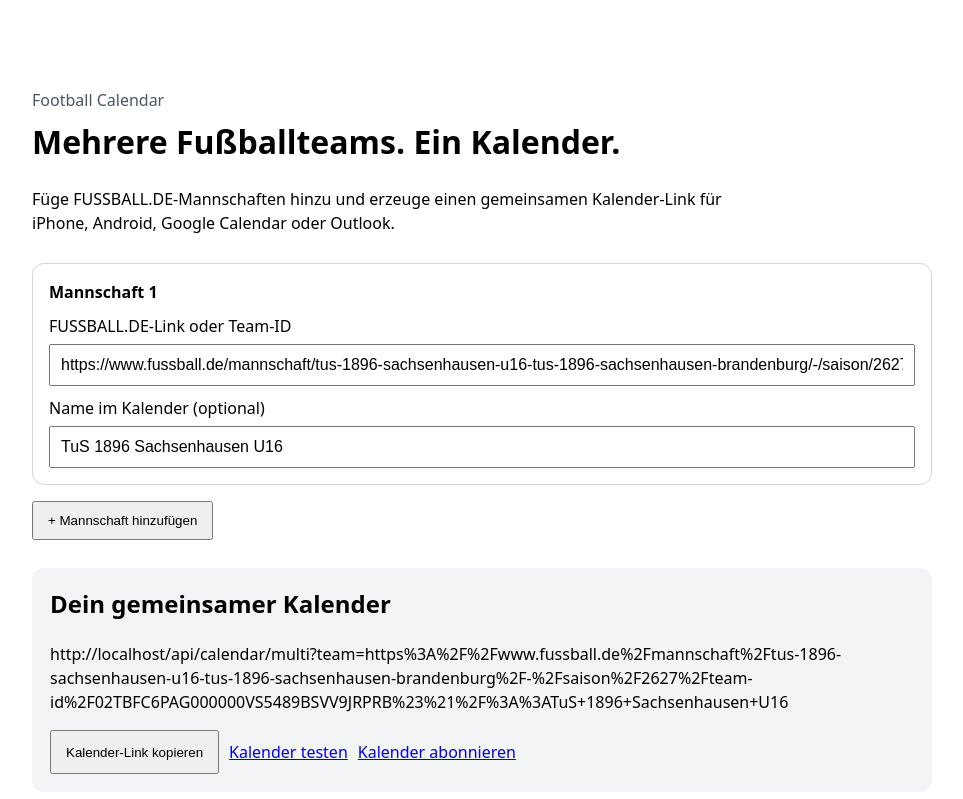
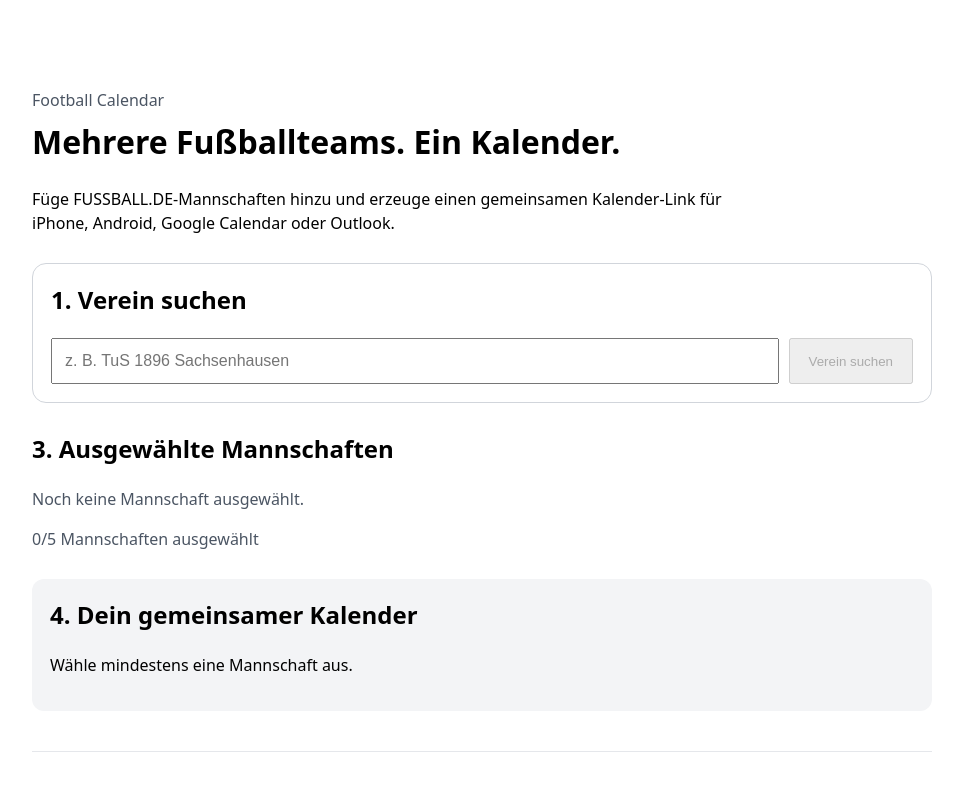
Before and after one commit to ms77-rgb/football-calendar, a Next.js app: page / in a window 1280 px wide. Shown: the top 799 px of the page, without its empty margins (158-1121 px from the left). Built offline with nearby package versions, Linux system fonts and the light colour scheme.

Commit message:
feat: replace link entry with club and team picker

```diff
--- a/app/components/calendar-builder.tsx
+++ b/app/components/calendar-builder.tsx
@@ -1,63 +1,134 @@
 "use client";
 
-import { useMemo, useState } from "react";
+import { FormEvent, useMemo, useState } from "react";
 
-type TeamRow = {
+type SelectedTeam = {
   reference: string;
   name: string;
 };
 
-const EMPTY_TEAM: TeamRow = { reference: "", name: "" };
+type ClubResult = {
+  name: string;
+  url: string;
+};
+
+type TeamResult = {
+  id: string;
+  name: string;
+  url: string;
+};
 
 function toWebcal(url: string): string {
   return url.replace(/^https?:\/\//, "webcal://");
 }
 
 export default function CalendarBuilder() {
-  const [teams, setTeams] = useState<TeamRow[]>([
-    {
-      reference:
-        "https://www.fussball.de/mannschaft/tus-1896-sachsenhausen-u16-tus-1896-sachsenhausen-brandenburg/-/saison/2627/team-id/02TBFC6PAG000000VS5489BSVV9JRPRB#!/",
-      name: "TuS 1896 Sachsenhausen U16"
-    }
-  ]);
+  const [teams, setTeams] = useState<SelectedTeam[]>([]);
+  const [query, setQuery] = useState("");
+  const [clubs, setClubs] = useState<ClubResult[]>([]);
+  const [clubName, setClubName] = useState("");
+  const [clubTeams, setClubTeams] = useState<TeamResult[]>([]);
+  const [searching, setSearching] = useState(false);
+  const [loadingTeams, setLoadingTeams] = useState(false);
+  const [error, setError] = useState("");
   const [copied, setCopied] = useState(false);
 
   const feedUrl = useMemo(() => {
-    if (typeof window === "undefined") return "";
-
-    const validTeams = teams.filter((team) => team.reference.trim());
-    if (validTeams.length === 0) return "";
+    if (typeof window === "undefined" || teams.length === 0) return "";
 
     const url = new URL("/api/calendar/multi", window.location.origin);
 
-    for (const team of validTeams) {
-      const value = team.name.trim()
-        ? `${team.reference.trim()}::${team.name.trim()}`
-        : team.reference.trim();
-      url.searchParams.append("team", value);
+    for (const team of teams) {
+      url.searchParams.append(
+        "team",
+        `${team.reference.trim()}::${team.name.trim()}`
+      );
     }
 
     return url.toString();
   }, [teams]);
 
-  function updateTeam(index: number, field: keyof TeamRow, value: string) {
-    setTeams((current) =>
-      current.map((team, teamIndex) =>
-        teamIndex === index ? { ...team, [field]: value } : team
-      )
+  async function searchClubs(event: FormEvent) {
+    event.preventDefault();
+    const trimmed = query.trim();
+    if (trimmed.length < 2) return;
+
+    setSearching(true);
+    setError("");
+    setClubs([]);
+    setClubTeams([]);
+    setClubName("");
+
+    try {
+      const response = await fetch(
+        `/api/fussball-de/search?q=${encodeURIComponent(trimmed)}`
       );
+      const data = await response.json();
+
+      if (!response.ok) {
+        throw new Error(data.detail || data.error || "Suche fehlgeschlagen.");
+      }
+
+      setClubs(data.clubs ?? []);
+      if ((data.clubs ?? []).length === 0) {
+        setError("Kein Verein gefunden. Probiere einen anderen Suchbegriff.");
+      }
+    } catch (cause) {
+      setError(cause instanceof Error ? cause.message : "Suche fehlgeschlagen.");
+    } finally {
+      setSearching(false);
+    }
+  }
+
+  async function selectClub(club: ClubResult) {
+    setLoadingTeams(true);
+    setError("");
+    setClubName(club.name);
+    setClubTeams([]);
+
+    try {
+      const response = await fetch(
+        `/api/fussball-de/teams?club=${encodeURIComponent(club.url)}`
+      );
+      const data = await response.json();
+
+      if (!response.ok) {
+        throw new Error(
+          data.detail || data.error || "Mannschaften konnten nicht geladen werden."
+        );
+      }
+
+      setClubTeams(data.teams ?? []);
+      if ((data.teams ?? []).length === 0) {
+        setError("Für diesen Verein wurden keine Mannschaften gefunden.");
+      }
+    } catch (cause) {
+      setError(
+        cause instanceof Error
+          ? cause.message
+          : "Mannschaften konnten nicht geladen werden."
+      );
+    } finally {
+      setLoadingTeams(false);
+    }
+  }
+
+  function addTeam(team: TeamResult) {
+    setTeams((current) => {
+      if (current.some((selected) => selected.reference === team.id)) {
+        return current;
+      }
+      if (current.length >= 5) return current;
+
+      return [...current, { reference: team.id, name: team.name }];
+    });
     setCopied(false);
   }
 
-  function addTeam() {
+  function removeTeam(reference: string) {
     setTeams((current) =>
-      current.length >= 5 ? current : [...current, { ...EMPTY_TEAM }]
+      current.filter((team) => team.reference !== reference)
     );
-  }
-
-  function removeTeam(index: number) {
-    setTeams((current) => current.filter((_, teamIndex) => teamIndex !== index));
     setCopied(false);
   }
 
@@ -69,68 +140,148 @@ export default function CalendarBuilder() {
 
   return (
     <section>
-      <div style={{ display: "grid", gap: 16 }}>
-        {teams.map((team, index) => (
       <div
-            key={index}
         style={{
           border: "1px solid #d1d5db",
-              borderRadius: 12,
-              padding: 16,
-              display: "grid",
-              gap: 10
+          borderRadius: 14,
+          padding: 18
         }}
       >
-            <div
+        <h2 style={{ marginTop: 0 }}>1. Verein suchen</h2>
+
+        <form
+          onSubmit={searchClubs}
+          style={{ display: "flex", gap: 10, flexWrap: "wrap" }}
+        >
+          <input
+            value={query}
+            onChange={(event) => setQuery(event.target.value)}
+            placeholder="z. B. TuS 1896 Sachsenhausen"
+            aria-label="Vereinsname"
+            style={{
+              flex: "1 1 300px",
+              minWidth: 0,
+              padding: 12,
+              fontSize: 16
+            }}
+          />
+          <button
+            type="submit"
+            disabled={searching || query.trim().length < 2}
+            style={{ padding: "12px 18px" }}
+          >
+            {searching ? "Suche…" : "Verein suchen"}
+          </button>
+        </form>
+
+        {clubs.length > 0 ? (
+          <div style={{ marginTop: 18 }}>
+            <strong>Gefundene Vereine</strong>
+            <div style={{ display: "grid", gap: 8, marginTop: 8 }}>
+              {clubs.map((club) => (
+                <button
+                  key={club.url}
+                  type="button"
+                  onClick={() => selectClub(club)}
+                  style={{
+                    textAlign: "left",
+                    padding: 12,
+                    border: "1px solid #d1d5db",
+                    borderRadius: 10,
+                    background: "white",
+                    cursor: "pointer"
+                  }}
+                >
+                  {club.name}
+                </button>
+              ))}
+            </div>
+          </div>
+        ) : null}
+
+        {loadingTeams ? <p>Mannschaften werden geladen…</p> : null}
+
+        {clubTeams.length > 0 ? (
+          <div style={{ marginTop: 22 }}>
+            <h2 style={{ marginBottom: 8 }}>2. Mannschaft auswählen</h2>
+            <p style={{ marginTop: 0, color: "#4b5563" }}>{clubName}</p>
+            <div style={{ display: "grid", gap: 8 }}>
+              {clubTeams.map((team) => {
+                const selected = teams.some(
+                  (current) => current.reference === team.id
+                );
+
+                return (
+                  <button
+                    key={team.id}
+                    type="button"
+                    onClick={() => addTeam(team)}
+                    disabled={selected || (!selected && teams.length >= 5)}
                     style={{
                       display: "flex",
                       justifyContent: "space-between",
-                alignItems: "center",
-                gap: 12
+                      gap: 12,
+                      textAlign: "left",
+                      padding: 12,
+                      border: "1px solid #d1d5db",
+                      borderRadius: 10,
+                      background: selected ? "#f3f4f6" : "white",
+                      cursor: selected ? "default" : "pointer"
                     }}
                   >
-              <strong>Mannschaft {index + 1}</strong>
-              {teams.length > 1 ? (
-                <button type="button" onClick={() => removeTeam(index)}>
-                  Entfernen
+                    <span>{team.name}</span>
+                    <span>{selected ? "Ausgewählt" : "+ Hinzufügen"}</span>
                   </button>
+                );
+              })}
+            </div>
+          </div>
+        ) : null}
+
+        {error ? (
+          <p role="alert" style={{ color: "#b91c1c", marginBottom: 0 }}>
+            {error}
+          </p>
         ) : null}
       </div>
 
-            <label style={{ display: "grid", gap: 6 }}>
-              <span>FUSSBALL.DE-Link oder Team-ID</span>
-              <input
-                value={team.reference}
-                onChange={(event) =>
-                  updateTeam(index, "reference", event.target.value)
-                }
-                placeholder="https://www.fussball.de/.../team-id/..."
-                style={{ padding: 10, fontSize: 16 }}
-              />
-            </label>
+      <div style={{ marginTop: 28 }}>
+        <h2>3. Ausgewählte Mannschaften</h2>
 
-            <label style={{ display: "grid", gap: 6 }}>
-              <span>Name im Kalender (optional)</span>
-              <input
-                value={team.name}
-                onChange={(event) => updateTeam(index, "name", event.target.value)}
-                placeholder="z. B. TuS 1896 Sachsenhausen U16"
-                style={{ padding: 10, fontSize: 16 }}
-              />
-            </label>
+        {teams.length === 0 ? (
+          <p style={{ color: "#4b5563" }}>
+            Noch keine Mannschaft ausgewählt.
+          </p>
+        ) : (
+          <div style={{ display: "grid", gap: 8 }}>
+            {teams.map((team) => (
+              <div
+                key={team.reference}
+                style={{
+                  display: "flex",
+                  justifyContent: "space-between",
+                  gap: 12,
+                  alignItems: "center",
+                  padding: 12,
+                  border: "1px solid #d1d5db",
+                  borderRadius: 10
+                }}
+              >
+                <span>{team.name}</span>
+                <button
+                  type="button"
+                  onClick={() => removeTeam(team.reference)}
+                >
+                  Entfernen
+                </button>
               </div>
             ))}
           </div>
+        )}
 
-      <div style={{ marginTop: 16, display: "flex", gap: 10, flexWrap: "wrap" }}>
-        <button
-          type="button"
-          onClick={addTeam}
-          disabled={teams.length >= 5}
-          style={{ padding: "10px 14px" }}
-        >
-          + Mannschaft hinzufügen
-        </button>
+        <p style={{ color: "#4b5563" }}>
+          {teams.length}/5 Mannschaften ausgewählt
+        </p>
       </div>
 
       <div
@@ -141,36 +292,33 @@ export default function CalendarBuilder() {
           background: "#f3f4f6"
         }}
       >
-        <h2 style={{ marginTop: 0 }}>Dein gemeinsamer Kalender</h2>
+        <h2 style={{ marginTop: 0 }}>4. Dein gemeinsamer Kalender</h2>
+
         {feedUrl ? (
           <>
-            <p style={{ overflowWrap: "anywhere" }}>{feedUrl}</p>
-            <div style={{ display: "flex", gap: 10, flexWrap: "wrap" }}>
+            <p>
+              Fertig. Du kannst den Kalender testen oder direkt abonnieren.
+            </p>
+            <div style={{ display: "flex", gap: 14, flexWrap: "wrap" }}>
+              <a href={toWebcal(feedUrl)} style={{ padding: "10px 0" }}>
+                Kalender abonnieren
+              </a>
+              <a href={feedUrl} style={{ padding: "10px 0" }}>
+                Kalender testen
+              </a>
               <button
                 type="button"
                 onClick={copyFeedUrl}
                 style={{ padding: "10px 14px" }}
               >
-                {copied ? "Link kopiert" : "Kalender-Link kopieren"}
+                {copied ? "Link kopiert" : "Link kopieren"}
               </button>
-              <a href={feedUrl} style={{ padding: "10px 0" }}>
-                Kalender testen
-              </a>
-              <a href={toWebcal(feedUrl)} style={{ padding: "10px 0" }}>
-                Kalender abonnieren
-              </a>
             </div>
           </>
         ) : (
-          <p>Trage mindestens eine Mannschaft ein.</p>
+          <p>Wähle mindestens eine Mannschaft aus.</p>
         )}
       </div>
-
-      <p style={{ marginTop: 18, color: "#4b5563" }}>
-        Für das MVP können bis zu fünf Mannschaften kombiniert werden. Spiele,
-        die in zwei ausgewählten Mannschaften gleichzeitig vorkommen, werden
-        anhand ihrer FUSSBALL.DE-Spiel-ID nur einmal ausgegeben.
-      </p>
     </section>
   );
 }
```
Lines whose indentation alone changed are shown as unchanged.
